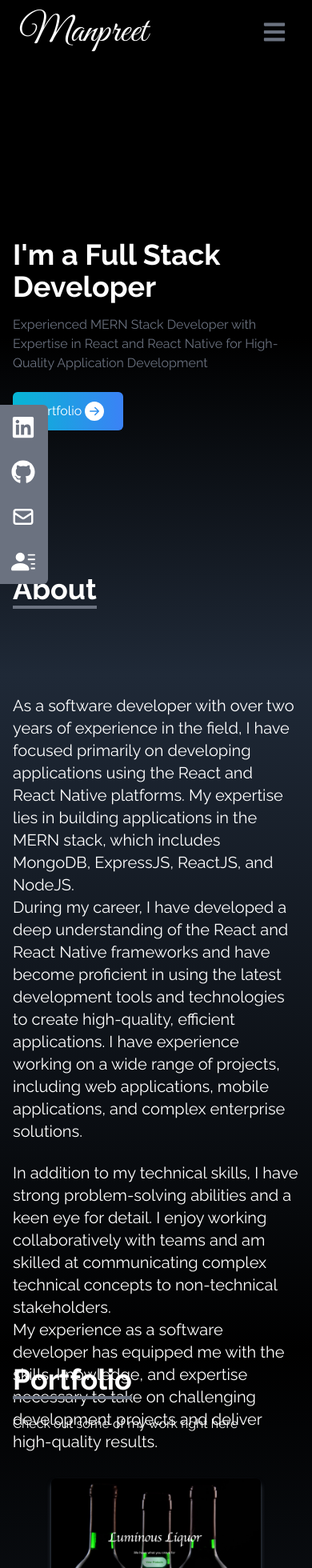
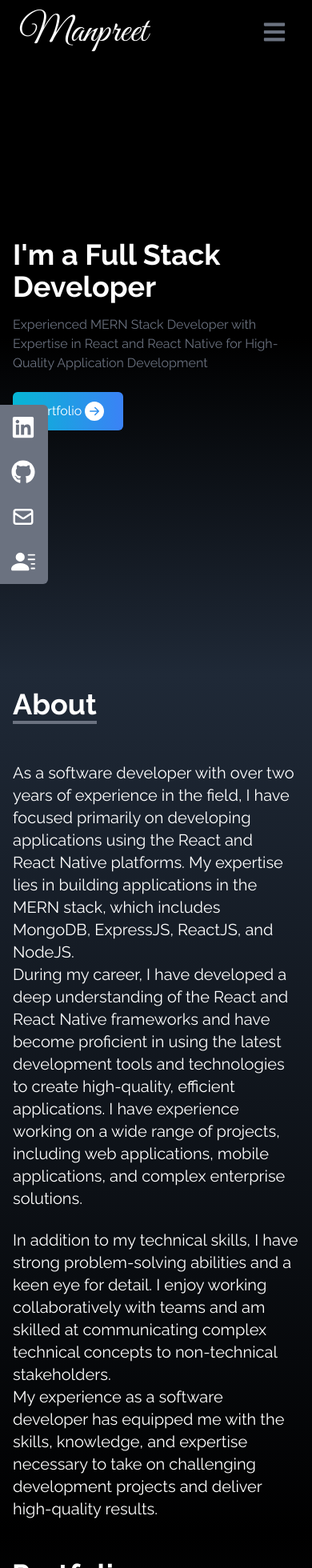
Before and after one commit to montylubana09/portfolio-main, a React (Create React App) app: page / in a window 390 px wide. Shown: the top 1960 px of the page at 80% size. Built offline with nearby package versions, Linux system fonts and the light colour scheme.

Commit message:
css styling for small screens

```diff
--- a/src/components/About.jsx
+++ b/src/components/About.jsx
@@ -4,15 +4,15 @@ const About = () => {
   return (
     <div
       name="about"
-      className="w-full h-screen bg-gradient-to-b from-gray-800 to-black text-white"
+      className="w-full h-fit bg-gradient-to-b from-gray-800 to-black text-white"
     >
-      <div className="mx-auto max-w-screen-lg p-4 flex flex-col justify-center w-full h h-full">
+      <div className="max-w-screen-lg p-4 mx-auto flex flex-col justify-center w-full h-full">
         <div className="pb-8">
           <p className="text-4xl font-bold inline border-b-4 border-gray-500">
             About
           </p>
         </div>
-        <p className="text-xl mt-20 ">
+        <p className="text-xl mt-5 ">
           As a software developer with over two years of experience in the
           field, I have focused primarily on developing applications using the
           React and React Native platforms. My expertise lies in building
--- a/src/components/Contact.jsx
+++ b/src/components/Contact.jsx
@@ -34,11 +34,10 @@ const Contact = () => {
       });
   };
 
-
   return (
     <div
       name="contact"
-      className="w-full h-screen bg-gradient-to-b from-black to-gray-800 text-white"
+      className="w-full h-fit bg-gradient-to-b from-black to-gray-800 text-white"
     >
       <div className="flex flex-col p-4 justify-center max-w-screen-lg mx-auto h-full">
         <div className="pb-8">
--- a/src/components/Experience.jsx
+++ b/src/components/Experience.jsx
@@ -22,7 +22,7 @@ const Experience = () => {
       style: "shadow-blue-500",
     },
     {
-      id: 1,
+      id: 3,
       src: javascript,
       title: "JavaScript",
       style: "shadow-yellow-500",
@@ -34,19 +34,19 @@ const Experience = () => {
       style: "shadow-blue-600",
     },
     {
-      id: 1,
+      id: 5,
       src: tailwind,
       title: "Tailwind",
       style: "shadow-sky-400",
     },
     {
-      id: 1,
+      id: 6,
       src: mongodb,
       title: "MongoDB",
       style: "shadow-white",
     },
     {
-      id: 1,
+      id: 7,
       src: github,
       title: "GitHub",
       style: "shadow-gray-400",
@@ -56,11 +56,11 @@ const Experience = () => {
   return (
     <div
       name="experience"
-      className="bg-gradient-to-b from-gray-800 to-black w-full h-screen "
+      className="bg-gradient-to-b from-gray-800 to-black w-full h-fit "
     >
       <div className="max-w-screen-lg mx-auto p-4 flex flex-col justify-center w-full h-full text-white">
         <div>
-          <p className="text-4xl font-bold border-b-4 bg-gray-500 p-2 inline">
+          <p className="text-4xl font-bold border-b-4  p-2 inline">
             Experience
           </p>
           <p className="py-6">These are the technologies I've worked with</p>
--- a/src/components/Home.jsx
+++ b/src/components/Home.jsx
@@ -13,7 +13,8 @@ const Home = () => {
             I'm a Full Stack Developer
           </h2>
           <p className="text-gray-500 py-4 max-w-md">
-          Experienced MERN Stack Developer with Expertise in React and React Native for High-Quality Application Development
+            Experienced MERN Stack Developer with Expertise in React and React
+            Native for High-Quality Application Development
           </p>
           <div>
             <Link to="portfolio" smooth duration={1600}>
@@ -26,13 +27,7 @@ const Home = () => {
             </Link>
           </div>
         </div>
-        <div>
-          {/* <img
-            src={HeroImage}
-            alt="my profile"
-            className="rounded-2xl mx-auto w-2/3 md:w-full"
-          /> */}
-        </div>
+        <div></div>
       </div>
     </div>
   );
--- a/src/components/Portfolio.jsx
+++ b/src/components/Portfolio.jsx
@@ -36,19 +36,21 @@ const Portfolio = () => {
       window.open(link, "_blank");
     }
   };
+
   return (
     <div
       name="portfolio"
-      className="bg-gradient-to-b from-black to-gray-800 w-full text-white md:h-screen"
+      className="bg-gradient-to-b from-black to-gray-800 w-full text-white h-fit sm:py-10 md:h-screen sm:h-fit"
+      // style={{ marginTop: "2rem", marginBottom: "2rem" }}
     >
-      <div className="p-4 max-w-screen-lg mx-auto flex flex-col justify-center w-full h-full">
-        <div className="pb-8">
+      <div className="container max-w-screen-lg mx-auto flex flex-col justify-center w-full h-fit">
+        <div className="pb-8 pt-8">
           <p className="text-4xl font-bold inline border-b-4 border-gray-500">
             Portfolio
           </p>
           <p className="py-6">Check out some of my work right here</p>
         </div>
-        <div className="grid sm:grid-cols-2 md:grid-cols-3 gap-8 px-12 sm:px-0">
+        <div className="grid sm:grid-cols-2 md:grid-cols-3 gap-8 px-12 sm:px-0 h-fit">
           {portfolios.map(({ id, src, demo, code }) => (
             <div key={id} className="shadow-md shadow-gray-600 rounded-lg">
               <img
@@ -69,9 +71,7 @@ const Portfolio = () => {
                   disabled={!code}
                   onClick={() => handleCodeClick(code)}
                   className="w-1/2 px-6 py-3 m-4 duration-200 hover:scale-105"
-                  title={
-                    !code ? "Link unavailable (Organization Code)" : ""
-                  }
+                  title={!code ? "Link unavailable (Organization Code)" : ""}
                 >
                   Code
                 </button>
--- a/tailwind.config.js
+++ b/tailwind.config.js
@@ -6,6 +6,17 @@ module.exports = {
     fontFamily: {
       signature: ["Great Vibes"],
     },
+    screens: {
+      sm: "640px",
+      md: "768px",
+      lg: "960px",
+      xl: "1200px",
+    },
+    container: {
+      padding: {
+        DEFAULT: "15px",
+      },
+    },
   },
   plugins: [],
 };
```
Lines whose indentation alone changed are shown as unchanged.
